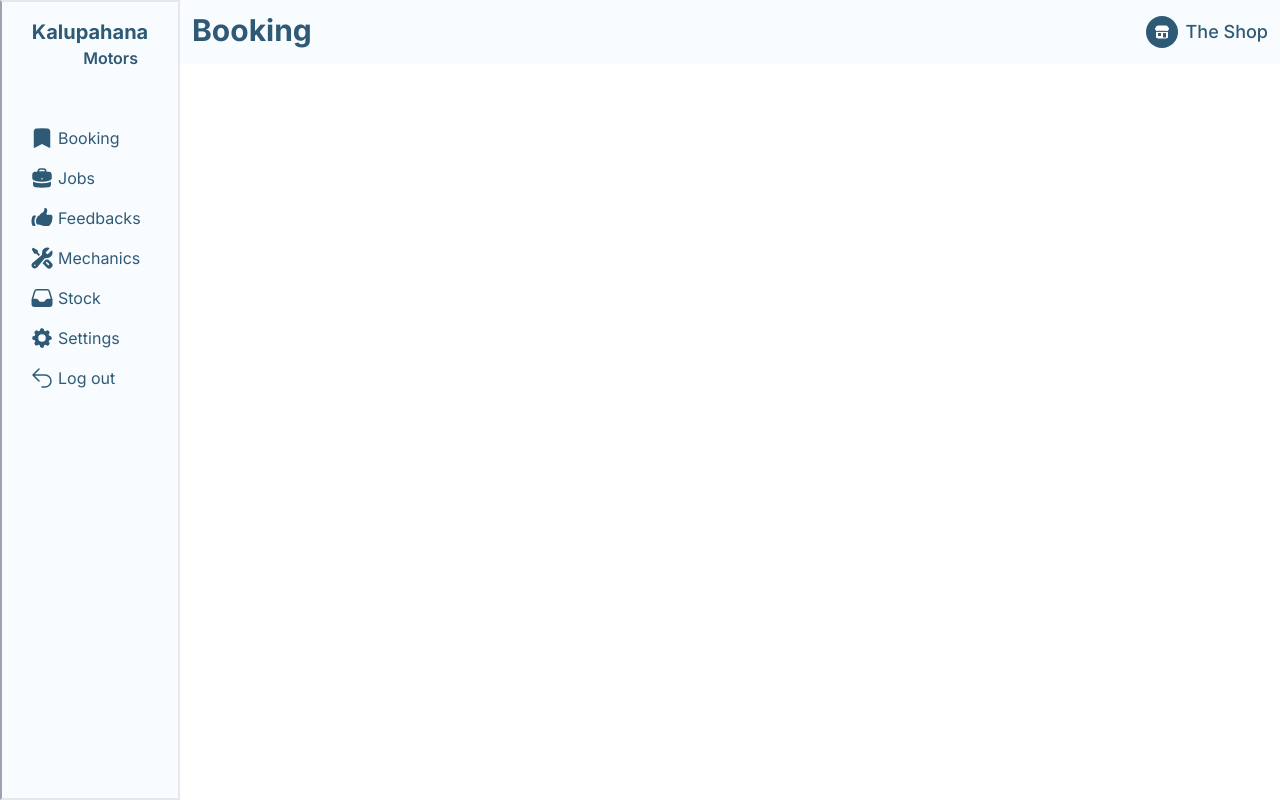
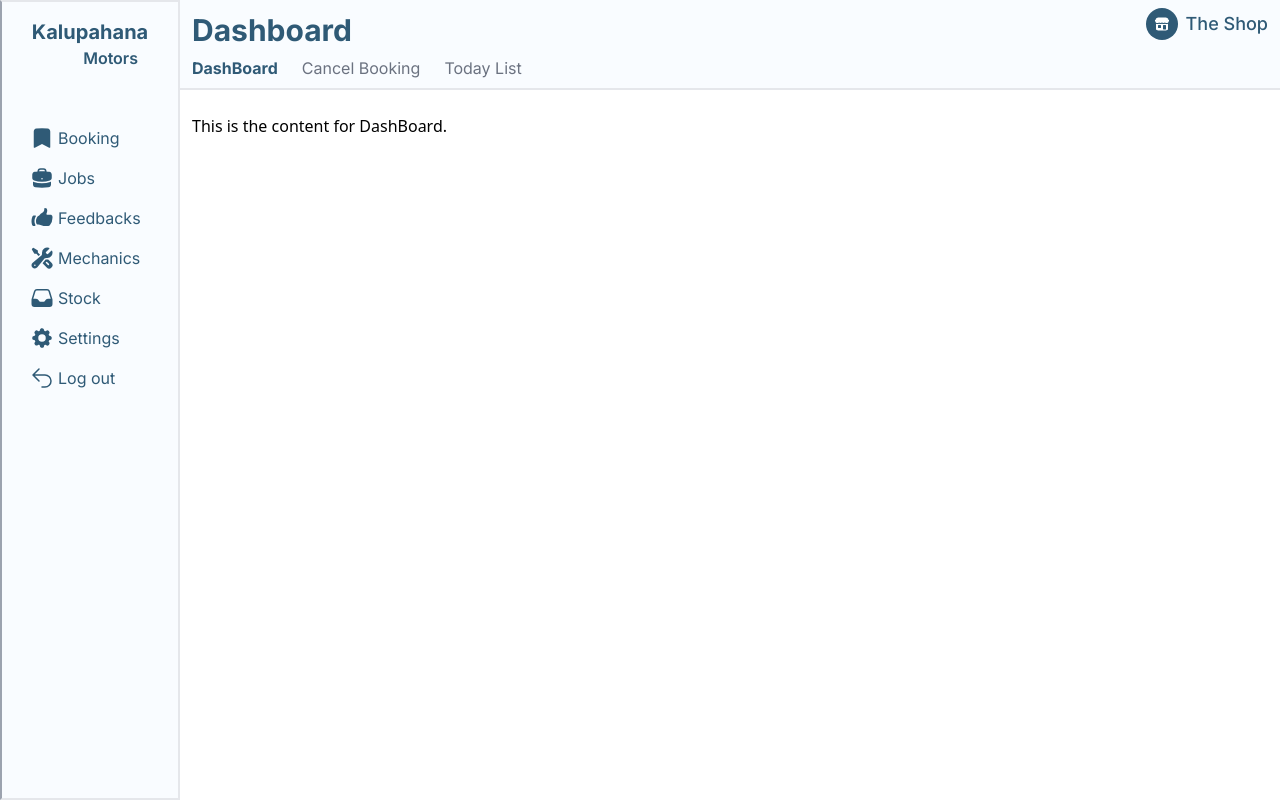
Before and after one commit to pramuddhika/Kalupahana-Project, a React (Vite) app in the folder client/: page /shop/booking in a window 1280 px wide. Built offline with nearby package versions, Linux system fonts and the light colour scheme.

Commit message:
booking page ui level1

```diff
--- a/client/src/pages/Shop/Booking.jsx
+++ b/client/src/pages/Shop/Booking.jsx
@@ -1,19 +1,81 @@
 import ShopHeader from '../components/ShopHeader'
+import { useState } from 'react';
+
+
+{/**dashboard - start */}
+const DashBoard = () => {
+    return (
+      <div className='mt-6 ml-3'>
+        <p>This is the content for DashBoard.</p>
+      </div>
+    );
+  };
+{/**dashboard - end */}
+
+{/**Cancel Bokking - start */}
+const CancelBooking = () => {
+  return (
+    <div className='mt-6 ml-3'>
+      <p>This is the content for CancelBooking.</p>
+    </div>
+  );
+};
+{/**Cancel Booking - end */}
+
+{/**Today List - start */}
+const TodayList = () => {
+  return (
+    <div className='mt-6 ml-3'>
+      <p>This is the content for TodayList.</p>
+    </div>
+  );
+};
+{/**Today List - end */}
 
 const Booking = () => {
-    return (
-        <div className=''>
-            <ShopHeader pageName="Booking" />
 
-            {/**start sub navbar */}
+  const [activeTopic, setActiveTopic] = useState('DashBoard');
 
-            {/**end sub nav bar */}
+  const handleTopicClick = (topic) => {
+  setActiveTopic(topic);
+  };
+
+  const getPageName = () => {
+    switch (activeTopic) {
+      case 'DashBoard':
+        return 'Dashboard';
+      default:
+        return 'Boooking';
+    }
+  };
 
 
+  return (
+    <div className=''>
 
+      <ShopHeader pageName={getPageName()}/>
 
-        </div>
-    );
+      {/**start sub navbar */}
+      <div className='flex bg-side-nav-bg p-2 pl-3 -10 gap-6 font-inter border-b-2'>
+
+        <button className={`${activeTopic === 'DashBoard' ? 'text-text-primary font-bold' : 'text-gray-500'}`}
+        onClick={() => handleTopicClick('DashBoard')}>DashBoard</button>
+        <button className={`${activeTopic === 'CancelBooking' ? 'text-text-primary font-bold' : 'text-gray-500'}`}
+        onClick={() => handleTopicClick('CancelBooking')}>Cancel Booking</button>
+        <button className={`${activeTopic === 'TodayList' ? 'text-text-primary font-bold' : 'text-gray-500'}`}
+        onClick={() => handleTopicClick('TodayList')}>Today List</button>
+
+      </div>
+      {/**end sub nav bar */}
+
+      <div>
+        {activeTopic === 'DashBoard' && <DashBoard/>}
+        {activeTopic === 'CancelBooking' && <CancelBooking/>}
+        {activeTopic === 'TodayList' && <TodayList/>}
+      </div>
+
+    </div>
+  );
 };
 
 export default Booking;
--- a/client/src/pages/components/ShopHeader.jsx
+++ b/client/src/pages/components/ShopHeader.jsx
@@ -3,7 +3,7 @@ import PropTypes from 'prop-types';
 
 const ShopHeader = ({ pageName }) => {
         return (
-                     <div className="bg-side-nav-bg h-16 flex justify-between ">
+                     <div className="bg-side-nav-bg h-12 flex justify-between ">
                             <p className="text-text-primary font-inter font-bold text-3xl p-3">{pageName}</p>
                             <div className='flex items-center gap-2 p-3'>
                                 <BuildingStorefrontIcon className='w-8 h-8 bg-text-primary rounded-2xl text-white p-2'/>
```
